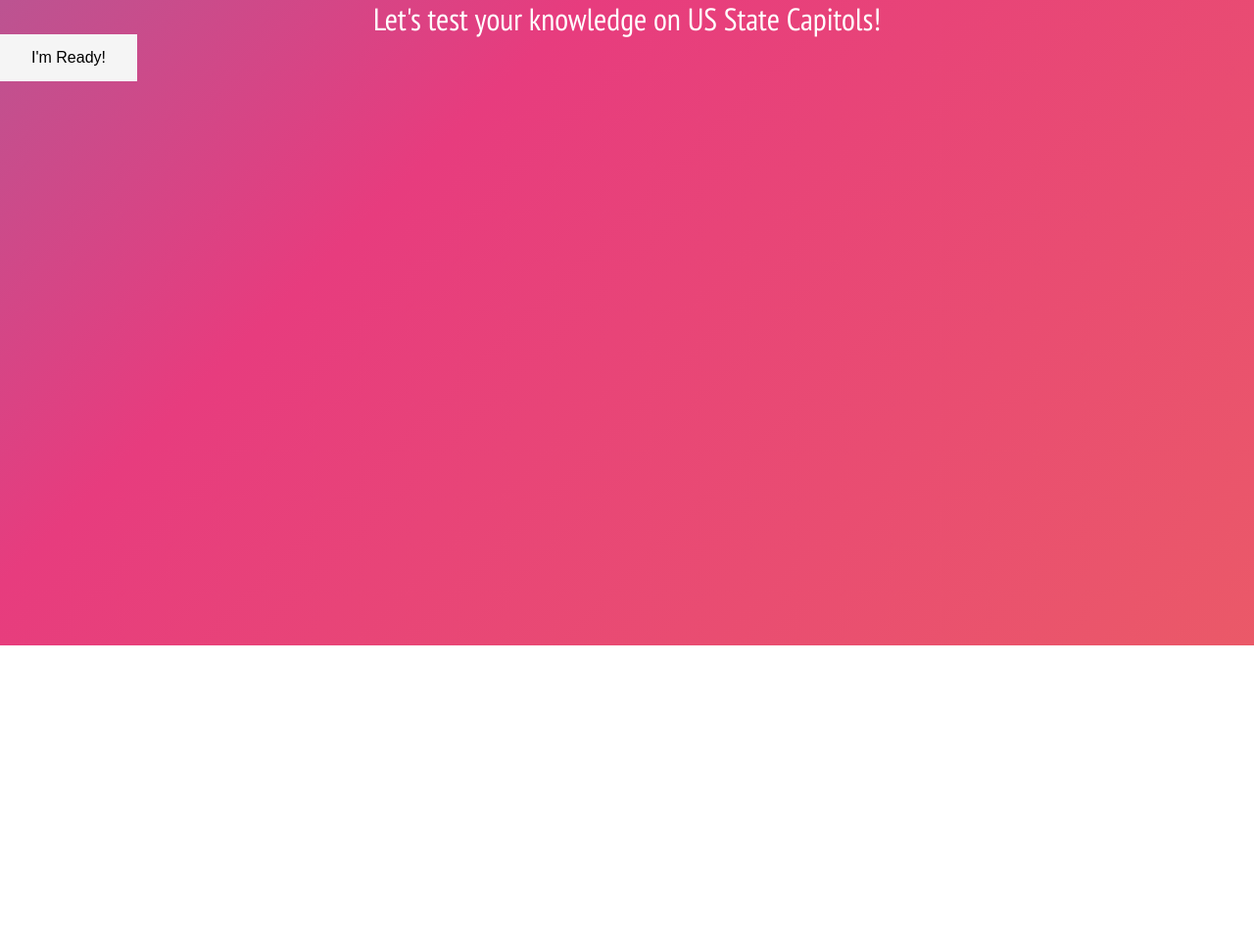
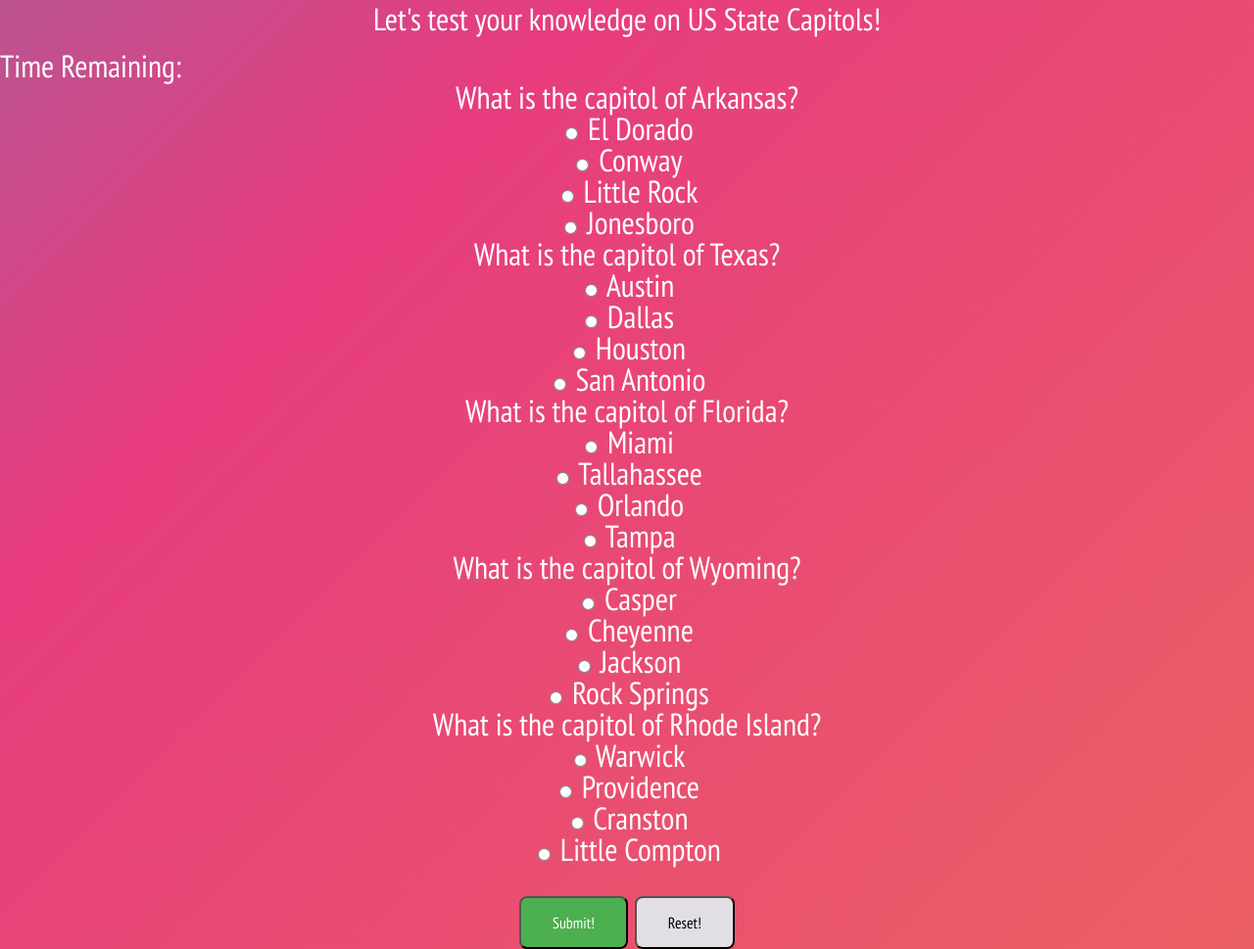
Before and after one commit to imalam64/TriviaGame, a plain HTML site: page index.html in a window 1280 px wide. Shown: the part 141-1110 px from the top of the page at 98% size. Before the commit the page ends 800 px from the top, so only its background shows below. Drawn offline with nearby package versions, Linux system fonts and the light colour scheme.

Commit message:
worked on app

```diff
--- a/assets/css/style.css
+++ b/assets/css/style.css
@@ -7,6 +7,8 @@ body {
 	-webkit-animation: Gradient 15s ease infinite;
 	-moz-animation: Gradient 15s ease infinite;
 	animation: Gradient 15s ease infinite;
+	font-family: 'PT Sans Narrow', sans-serif;
+	font-size: 2rem;
 }
 
 @-webkit-keyframes Gradient {
@@ -46,25 +48,40 @@ body {
 }
 
 h1{
-    font-family: 'PT Sans Narrow', sans-serif;
     font-size: 5rem;
     text-align: center;
     margin: 2rem;
 }
 
 p{
-    font-family: 'PT Sans Narrow', sans-serif;
-    font-size: 2rem;
-    text-align: center;
+	text-align: center;
+	margin: 1rem;
 }
 
-button {
-    background-color: whitesmoke;
-    border: none;
-    color: black;
-    padding: 15px 32px;
-    text-align: center;
-    text-decoration: none;
-    display: inline-block;
-    font-size: 16px;
+form{
+	text-align: center;
 }
+
+.formAction{
+	margin: 2rem auto;
+	width: 100%;
+	text-align: center;
+}
+
+#submit{
+	border-radius: 8px;
+	background-color: #4CAF50;
+	padding: 15px 32px;
+	font-family: 'PT Sans Narrow', sans-serif;
+	color: white;
+	font-size: 1rem;
+}
+
+#reset{
+	border-radius: 8px;
+	background-color: rgb(226, 222, 230);
+	padding: 15px 32px;
+	font-family: 'PT Sans Narrow', sans-serif;
+	color: black;
+	font-size: 1rem;
+}
--- a/assets/javascript/app.js
+++ b/assets/javascript/app.js
@@ -1,22 +1,46 @@
 $( document ).ready(function() {
     console.log( "ready!" );
-    var question = [
-        "What is the capitol of Arkansas?",
-        "What is the capitol of Texas?",
-        "What is the capitol of Wyoming?",
-        "What is the capitol of Florida?",
-        "What is the capitol of Rhode Island?"
-    ];
-    console.log( question);
-    var answer0 = ["El Dorado", "Conway", "Little Rock", "Jonesboro"]; //Little Rock
-    var answer1 = ["Austin", "Dallas", "Houston", "San Antonio"]; //Austin
-    var answer2 = ["Casper", "Cheyenne", "Jackson", "Rock Springs"]; //Cheyenne
-    var answer3 = ["Miami", "Tallahassee", "Orlando", "Tampa"]; //Tallahassee
-    var answer4 = ["Warwick", "Providence", "Cranston", "Little Compton"]; //Providence
 
-    //on click, start the timer
+    var right = 0;
+    var wrong = 0;
+    var timer = 300;
 
-    //display the questions
 
-    //
+    //create an answer checker function that is called
+    //both when the times ends and when the user hits submit
+    //add an alert that shows correct vs wrong
+    function gameChecker(){
+        var quest = [$('#question0 input').val(),
+        $('#question1 input').val(),
+        $('#question2 input').val(),
+        $('#question3 input').val(),
+        $('#question4 input').val()]
+
+        for (var i = 0; i < quest.length ; i++){
+            if (quest[i] == true)(
+                right++
+            );
+            else(
+                wrong++
+            );
+        }
+
+        alert('You got ' + right + ' right! And got ' +
+            wrong + ' wrong!');
+
+        if(wrong == 5)(
+            alert('YOU GOT ALL OF THEM RIGHT!')
+        );
+    }
+
+    //start a timer for 3 minutes when the page is loaded
+
+    //create if else statement
+    //if timer =0,
+    //else wait for the submit button
+
+    //create a click function when the user hits submit
+    //run the answer checker function
+
+
 });
--- a/index.html
+++ b/index.html
@@ -17,11 +17,57 @@
 
 <p>Let's test your knowledge on US State Capitols!</p>
 
-<button type="button">I'm Ready!</button>
+<div id="timer">Time Remaining: </div>
 
-<div class="row" id="question"></div>
+<form id="question0">
+    What is the capitol of Arkansas?
+    <br>
+    <input type="radio" name= "attempt0" value=false> El Dorado <br>
+    <input type="radio" name= "attempt0" value=false> Conway<br>
+    <input type="radio" name= "attempt0" value=true> Little Rock<br>
+    <input type="radio" name= "attempt0" value=false> Jonesboro
+</form>
 
-<div class="row" id="answer"></div>
+<form id="question1">
+    What is the capitol of Texas?
+    <br>
+    <input type="radio" name= "attempt1" value=true> Austin <br>
+    <input type="radio" name= "attempt1" value=false> Dallas<br>
+    <input type="radio" name= "attempt1" value=false> Houston<br>
+    <input type="radio" name= "attempt1" value=false> San Antonio
+</form>
+
+<form id="question2">
+    What is the capitol of Florida?
+    <br>
+    <input type="radio" name= "attempt2" value=false> Miami <br>
+    <input type="radio" name= "attempt2" value=true> Tallahassee <br>
+    <input type="radio" name= "attempt2" value=false> Orlando <br>
+    <input type="radio" name= "attempt2" value=false> Tampa
+</form>
+
+<form id="question3">
+    What is the capitol of Wyoming?
+    <br>
+    <input type="radio" name= "attempt3" value=false> Casper <br>
+    <input type="radio" name= "attempt3" value=true> Cheyenne <br>
+    <input type="radio" name= "attempt3" value=fasle> Jackson <br>
+    <input type="radio" name= "attempt3" value=false> Rock Springs
+</form>
+
+<form id="question4">
+    What is the capitol of Rhode Island?
+    <br>
+    <input type="radio" name= "attempt4" value=false> Warwick <br>
+    <input type="radio" name= "attempt4" value=true> Providence <br>
+    <input type="radio" name= "attempt4" value=fasle> Cranston<br>
+    <input type="radio" name= "attempt4" value=false> Little Compton
+</form>
+
+<div class="formAction">
+<button id="submit">Submit!</button>
+<button id="reset">Reset!</button>
+</div>
 
 <script
   src="https://code.jquery.com/jquery-3.3.1.min.js"
```
